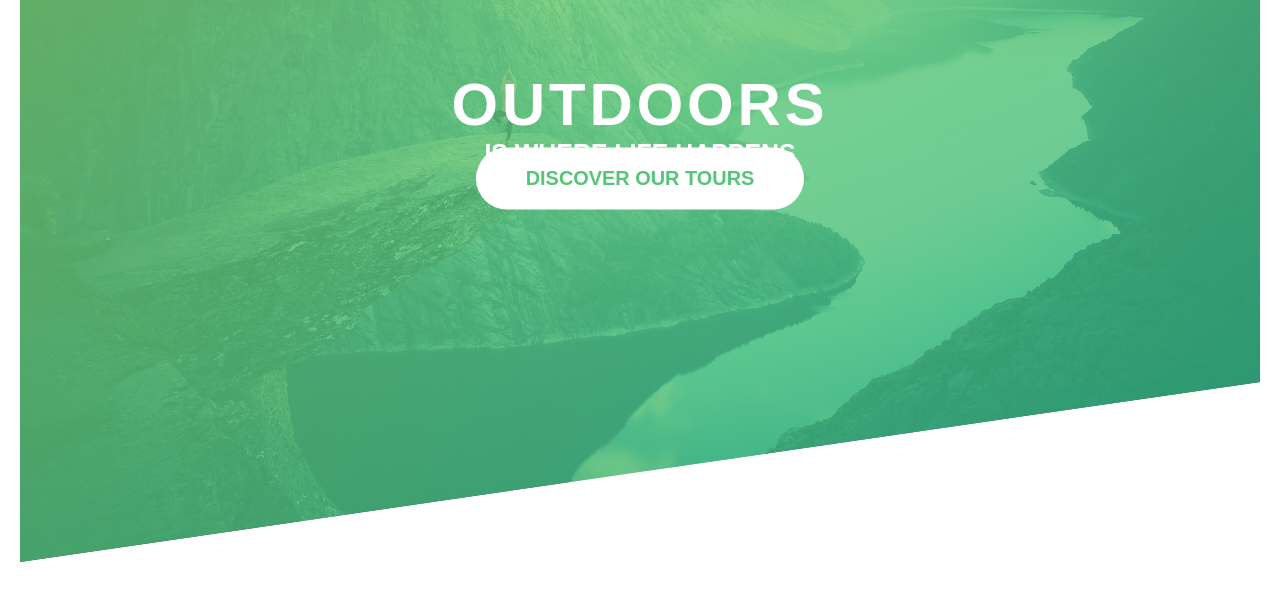
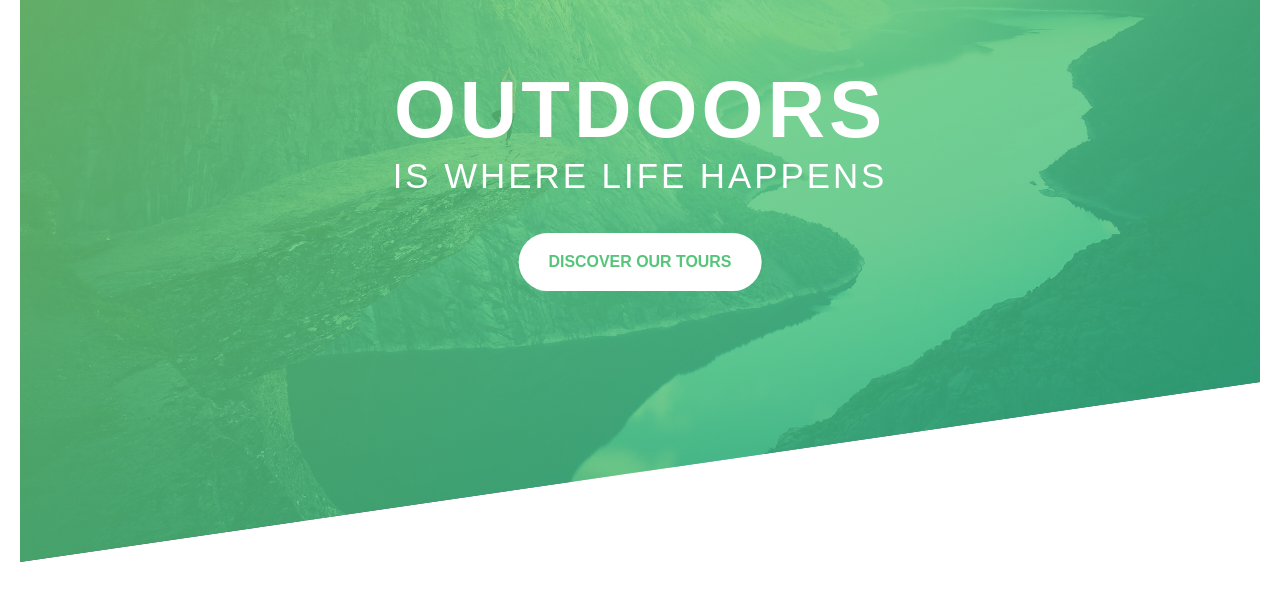
Before and after one commit to Samzei/Natours, a website: page index.html in a window 1280 px wide. Shown: the part 178-778 px from the top of the page. Drawn offline with Linux system fonts and the light colour scheme.

Commit message:
this is the styled button

```diff
--- a/sass/base/_typography.scss
+++ b/sass/base/_typography.scss
@@ -13,17 +13,20 @@ body {
         text-align: center;
 
         &--main {
+            animation: moveinleft .5 ease-in;
             display: inline-block;
-            font-size: 6rem;
+            font-size: 8rem;
             width: 100%;
             letter-spacing: .4rem;
         }
 
         &--sub {
+            animation: moveinright .5 ease-in;
             display: inline-block;
-            font-size: 2.5rem;
+            font-size: 3.5rem;
             width: 100%;
-            letter-spacing: .2remn;
+            letter-spacing: .3rem;
+            font-weight: 100;
         }
 
     }
--- a/sass/components/_btn.scss
+++ b/sass/components/_btn.scss
@@ -4,12 +4,14 @@
     font-size: 1.2rem;
 
     &--white {
+        animation: moveinbottom .5 ease-in;
         color: $nature;
         background-color: $milk;
         border-radius: 5rem;
-        padding: 2rem 5rem;
-        font-size: 2rem;
+        padding: 2rem 3rem;
+        font-size: 1.6rem;
         margin: 0 auto;
-        margin-top: 10rem;
+        @include centre;
+        top: 150%;
     }
 }
--- a/sass/layouts/_header.scss
+++ b/sass/layouts/_header.scss
@@ -12,8 +12,8 @@
         left: 4rem;
     }
 
-    &___logo {
-        width: 3rem;
+    &__logo {
+        width: 6rem;
 
     }
 }
--- a/sass/main.scss
+++ b/sass/main.scss
@@ -1,22 +1,22 @@
 //Abstract
-@import "abstract/functions.scss";
-@import "abstract/mixins.scss";
-@import "abstract/variables.scss";
+@import "abstract/functions";
+@import "abstract/mixins";
+@import "abstract/variables";
 
 //Base
-@import "base/animations.scss";
-@import "base/base.scss";
-@import "base/typography.scss";
-@import "base/utilities.scss";
+@import "base/animations";
+@import "base/base";
+@import "base/typography";
+@import "base/utilities";
 
 
 //Components
-@import "components/btn.scss";
+@import "components/btn";
 
 
 //layouts
-@import "layouts/grid.scss";
-@import "layouts/header.scss";
+@import "layouts/grid";
+@import "layouts/header";
 
 //Pages
-@import "pages/homepage.scss";
+@import "pages/homepage";
```
Also changed, not shown: css/style.css.
